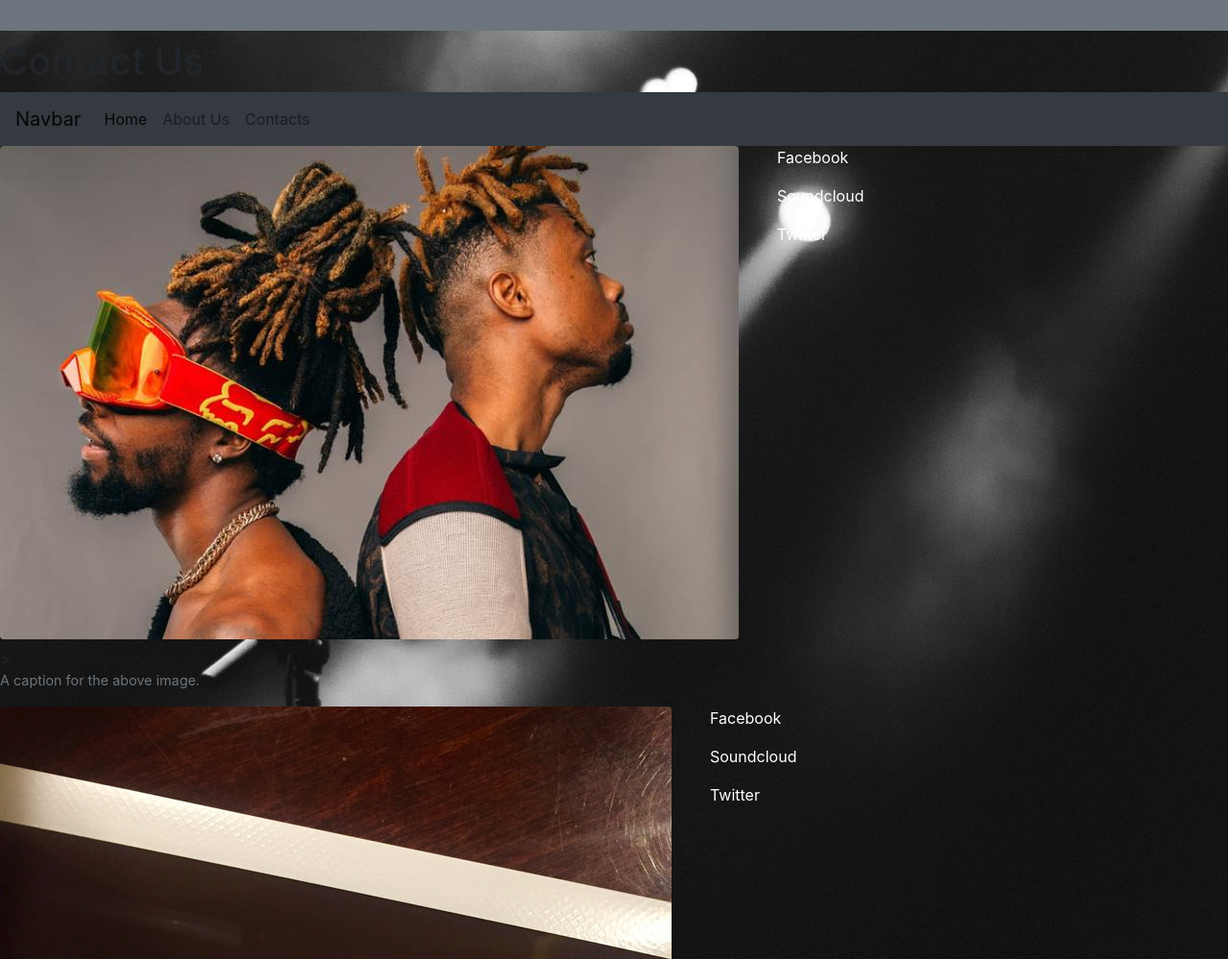
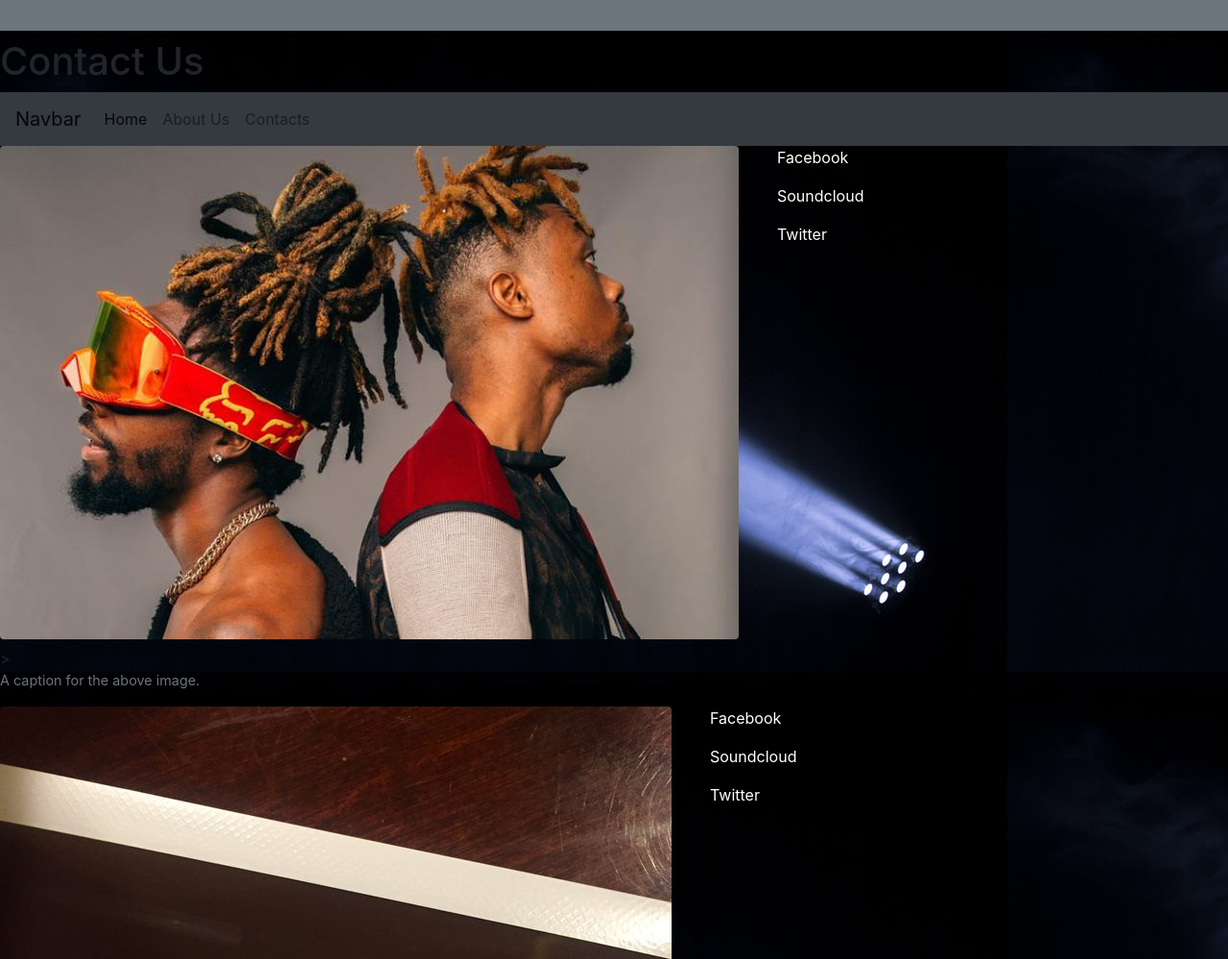
Before and after one commit to izacoding/NewBoostStrap, a plain HTML site: page Contacts.html in a window 1280 px wide. Shown: the top 999 px of the page at 96% size. Drawn offline with nearby package versions, Linux system fonts and the light colour scheme.

Commit message:
I readded them all

```diff
--- a/Contacts.html
+++ b/Contacts.html
@@ -28,7 +28,7 @@
 
     <title>Contact Us</title>
   </head>
-  <body background="images/onemic.jpeg">
+  <body background="images/lights.jpeg">
     <h1>Contact Us</h1>
 
   </body>
```
Also changed, not shown: About.html (+1 -1 lines), Index.html (+1 -1 lines), Images/Lights.jpeg (added), Images/clouds.jpeg (added), 3 other files.
